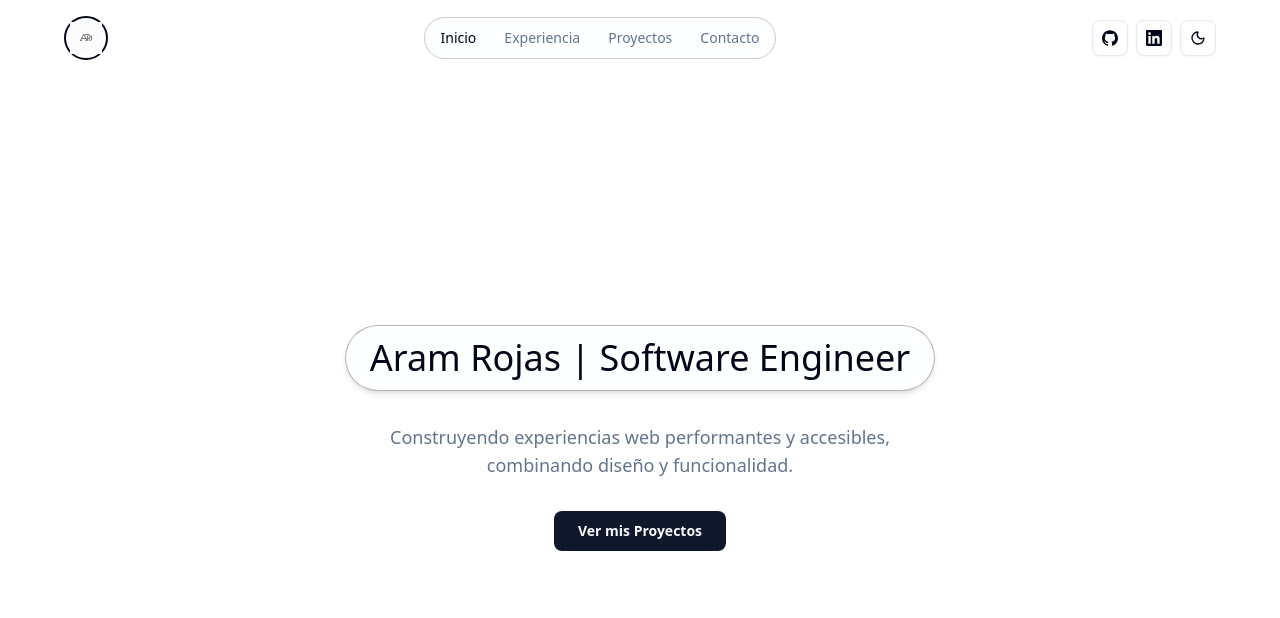
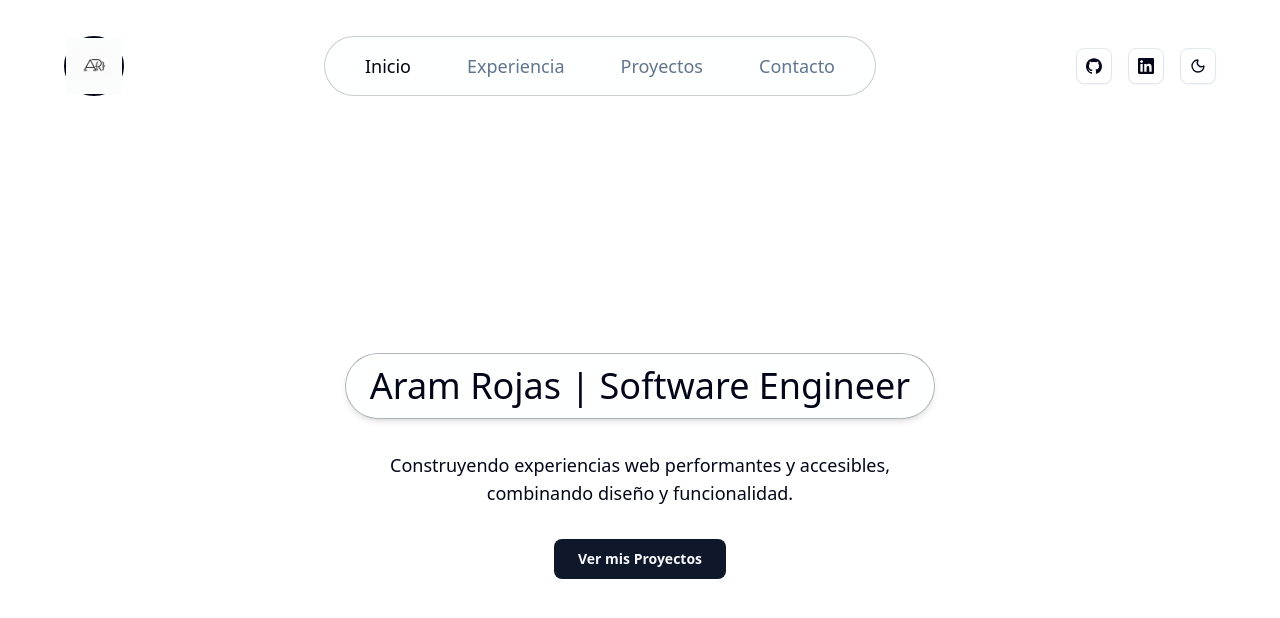
Before and after one commit to aramrojas11/portafolio_aram_rojas, a Next.js app: page / in a window 1280 px wide. Shown: the top 618 px of the page. Built offline with nearby package versions, Linux system fonts and the light colour scheme.

Commit message:
Solucionando problemas Globals.css

```diff
--- a/app/page.tsx
+++ b/app/page.tsx
@@ -1,6 +1,7 @@
 // app/page.tsx
 import { Header } from '@/components/Header';
 import { HeroContent } from '@/components/HeroContent';
+// import { Experience } from '@/components/Experience';
 
 export default function Home() {
   return (
--- a/components/Header.tsx
+++ b/components/Header.tsx
@@ -1,68 +1,81 @@
 // app/components/Header.tsx
 import Link from 'next/link';
 import { ThemeToggle } from './ThemeToggle';
-import { Button } from './ui/button';
-import { SiGithub, SiLinkedin } from 'react-icons/si'; // Importamos desde react-icons/si
+import { Button } from '@/components/ui/button';
+import { SiGithub, SiLinkedin } from 'react-icons/si';
 
 export function Header() {
   return (
     <header className="sticky top-0 z-50 w-full p-4 sm:px-8">
-      {/* Usamos max-w-6xl y mx-auto para centrar y limitar el ancho en pantallas grandes */}
+      {/*
+        Ajustes de altura:
+        - Agregamos 'items-center' para centrar todo verticalmente.
+      */}
       <nav className="flex items-center justify-between max-w-6xl mx-auto">
 
-        {/* Logo (Mejorado con imagen en lugar de texto) */}
+        {/* Logo (Tamaño 140px y cambio de tema) */}
         <Link
           href="/"
-          className="flex h-11 w-11 items-center justify-center rounded-full border-2 border-foreground transition-transform hover:scale-105"
+          className="flex h-[60px] w-[60px] items-center justify-center rounded-full border-2 border-foreground transition-transform hover:scale-105 dark:bg-white dark:border-white"
           aria-label="Volver al inicio"
         >
+          {/* Logo para Modo Claro */}
           <img
             src="/LogoWhite.png"
             alt="Logo"
-            className="h-8 w-8 object-contain"
+            className="h-[100px] w-[100px] object-contain dark:hidden"
+          />
+          {/* Logo para Modo Oscuro */}
+          <img
+            src="/LogoBlack.png"
+            alt="Logo"
+            className="hidden h-[100px] w-[100px] object-contain dark:block"
           />
         </Link>
 
-        {/* Navegación Principal (Mejorada de tu boceto) */}
-        {/* Oculta en móvil (hidden), se muestra en pantallas sm y mayores (sm:flex) */}
-        <div className="hidden items-center gap-1 rounded-full border border-foreground/20 bg-background/50 p-1 backdrop-blur-sm sm:flex">
-          <Button asChild variant="ghost" size="sm" className="rounded-full font-medium">
+        {/* Navegación Principal (Tamaño 140px) */}
+        <div
+          className="hidden h-[60px] items-center gap-2 rounded-full border border-foreground/20 bg-background/50 p-4 backdrop-blur-sm sm:flex"
+        >
+          {/* Botones más grandes */}
+          <Button asChild variant="ghost" className="rounded-full font-medium text-lg px-6 py-3">
             <Link href="#inicio">Inicio</Link>
           </Button>
-          <Button asChild variant="ghost" size="sm" className="rounded-full text-muted-foreground">
+          <Button asChild variant="ghost" className="rounded-full text-muted-foreground text-lg px-6 py-3">
             <Link href="#experiencia">Experiencia</Link>
           </Button>
-          <Button asChild variant="ghost" size="sm" className="rounded-full text-muted-foreground">
+          <Button asChild variant="ghost" className="rounded-full text-muted-foreground text-lg px-6 py-3">
             <Link href="#proyectos">Proyectos</Link>
           </Button>
-          <Button asChild variant="ghost" size="sm" className="rounded-full text-muted-foreground">
+          <Button asChild variant="ghost" className="rounded-full text-muted-foreground text-lg px-6 py-3">
             <Link href="#contacto">Contacto</Link>
           </Button>
         </div>
 
-        {/* Iconos Sociales y Tema */}
-        <div className="flex items-center gap-2">
-          <Button asChild variant="outline" size="icon" className="w-9 h-9">
+        {/* Iconos Sociales y Tema (Alineados y más grandes) */}
+        <div className="flex h-[100px] items-center gap-4">
+          {/* Botones de ícono más grandes (56px) */}
+          <Button asChild variant="outline" size="icon" className="h-56px w-56px">
             <a
               href="https://github.com/tu-usuario" // Reemplaza con tu URL
               target="_blank"
               rel="noopener noreferrer"
               aria-label="Perfil de GitHub"
             >
-              <SiGithub className="h-[1.1rem] w-[1.1rem]" />
+              <SiGithub className="h-6 w-6" /> {/* Icono más grande */}
             </a>
           </Button>
-          <Button asChild variant="outline" size="icon" className="w-9 h-9">
+          <Button asChild variant="outline" size="icon" className="h-56px w-56px">
             <a
               href="https://linkedin.com/in/tu-usuario" // Reemplaza con tu URL
               target="_blank"
               rel="noopener noreferrer"
               aria-label="Perfil de LinkedIn"
             >
-              <SiLinkedin className="h-[1.1rem] w-[1.1rem]" />
+              <SiLinkedin className="h-6 w-6" /> {/* Icono más grande */}
             </a>
           </Button>
-          <ThemeToggle />
+          <ThemeToggle /> {/* Se actualizará en el siguiente archivo */}
         </div>
       </nav>
     </header>
--- a/components/HeroContent.tsx
+++ b/components/HeroContent.tsx
@@ -22,7 +22,7 @@ export function HeroContent() {
       </div>
 
       {/* Subtítulo y CTA (Mejoras) */}
-      <p className="mt-8 max-w-xl text-center text-lg text-muted-foreground">
+      <p className="mt-8 max-w-xl text-center text-lg text-white-muted-foreground">
         Construyendo experiencias web performantes y accesibles,
         combinando diseño y funcionalidad.
       </p>
```
Also changed, not shown: app/globals.css (line endings or trailing spaces), components/ThemeToggle.tsx (line endings or trailing spaces).
